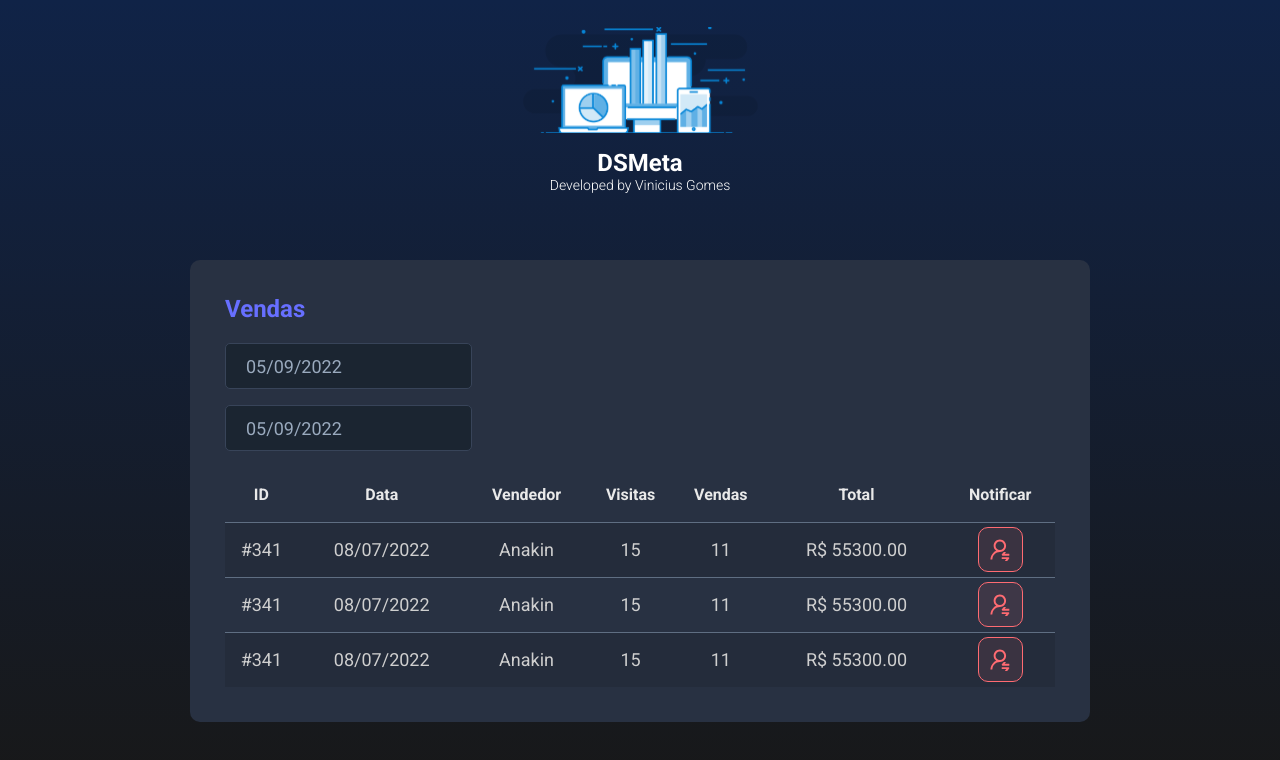
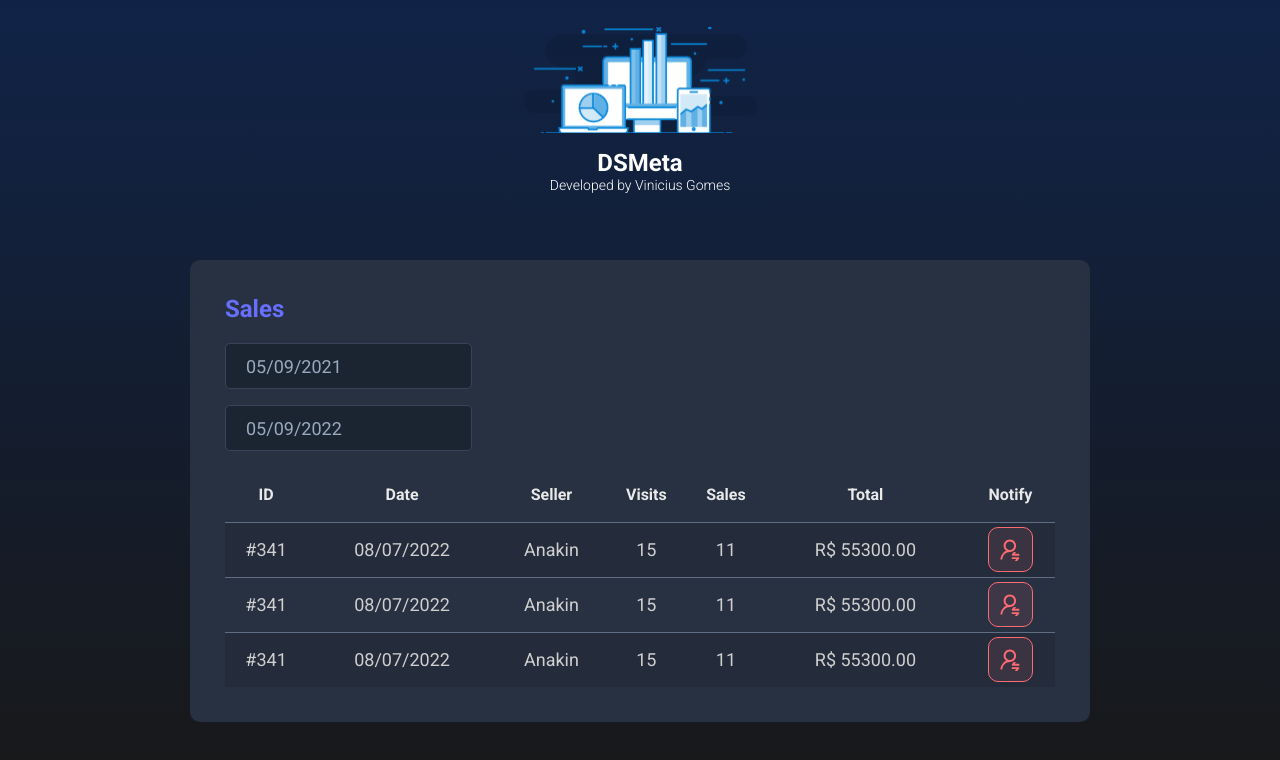
Before and after one commit to LeatherFalls/spring-react, a React (Vite) app in the folder frontend/: page / in a window 1280 px wide. Shown: the top 760 px of the page. Built offline with nearby package versions, Linux system fonts and the light colour scheme.

Commit message:
feat: implements startDate and endDate states

```diff
--- a/frontend/src/components/SalesCard/index.tsx
+++ b/frontend/src/components/SalesCard/index.tsx
@@ -1,25 +1,34 @@
 import NotificationButton from "../NotificationButton";
 import DatePicker from "react-datepicker";
+import { useState } from "react";
 import "react-datepicker/dist/react-datepicker.css";
 import './styles.css';
 
 export default function SalesCard() {
+  const start = new Date(new Date().setDate(new Date().getDate() - 365));
+
+  const [startDate, setStartDate] = useState(start);
+  const [endDate, setEndDate] = useState(new Date());
   return (
     <div className="dsmeta-card">
-      <h2 className="dsmeta-sales-title">Vendas</h2>
+      <h2 className="dsmeta-sales-title">Sales</h2>
       <div>
         <div className="dsmeta-form-control-container">
           <DatePicker
-            selected={new Date()}
-            onChange={(date: Date) => {}}
+            selected={ startDate }
+            onChange={(date: Date) => {
+              setStartDate(date);
+            }}
             className="dsmeta-form-control"
             dateFormat="dd/MM/yyyy"
           />
         </div>
         <div className="dsmeta-form-control-container">
           <DatePicker
-            selected={new Date()}
-            onChange={(date: Date) => {}}
+            selected={ endDate }
+            onChange={(date: Date) => {
+              setEndDate(date);
+            }}
             className="dsmeta-form-control"
             dateFormat="dd/MM/yyyy"
           />
@@ -31,12 +40,12 @@ export default function SalesCard() {
           <thead>
             <tr>
               <th className="show992">ID</th>
-              <th className="show576">Data</th>
-              <th>Vendedor</th>
-              <th className="show992">Visitas</th>
-              <th className="show992">Vendas</th>
+              <th className="show576">Date</th>
+              <th>Seller</th>
+              <th className="show992">Visits</th>
+              <th className="show992">Sales</th>
               <th>Total</th>
-              <th>Notificar</th>
+              <th>Notify</th>
             </tr>
           </thead>
           <tbody>
```
